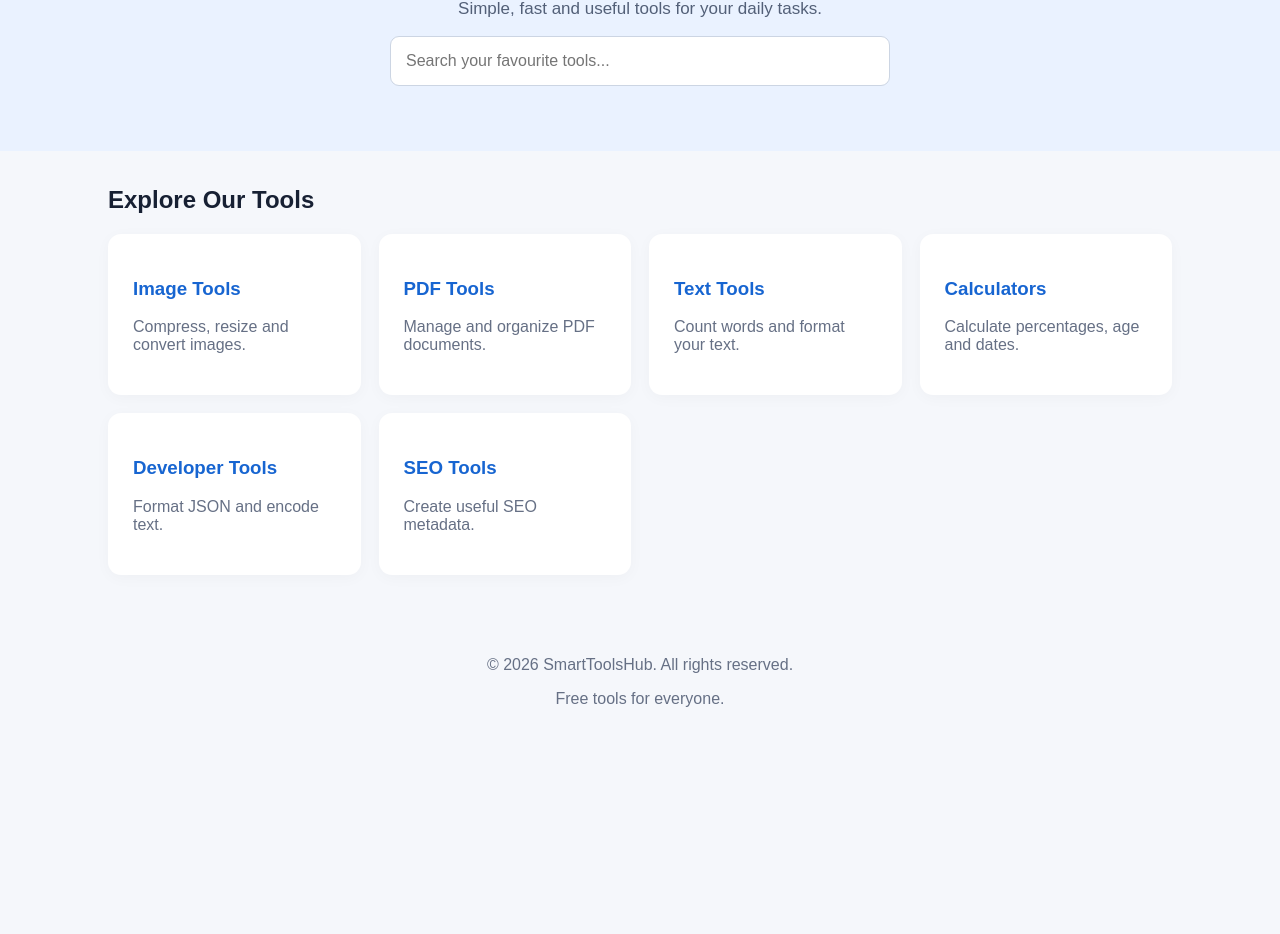
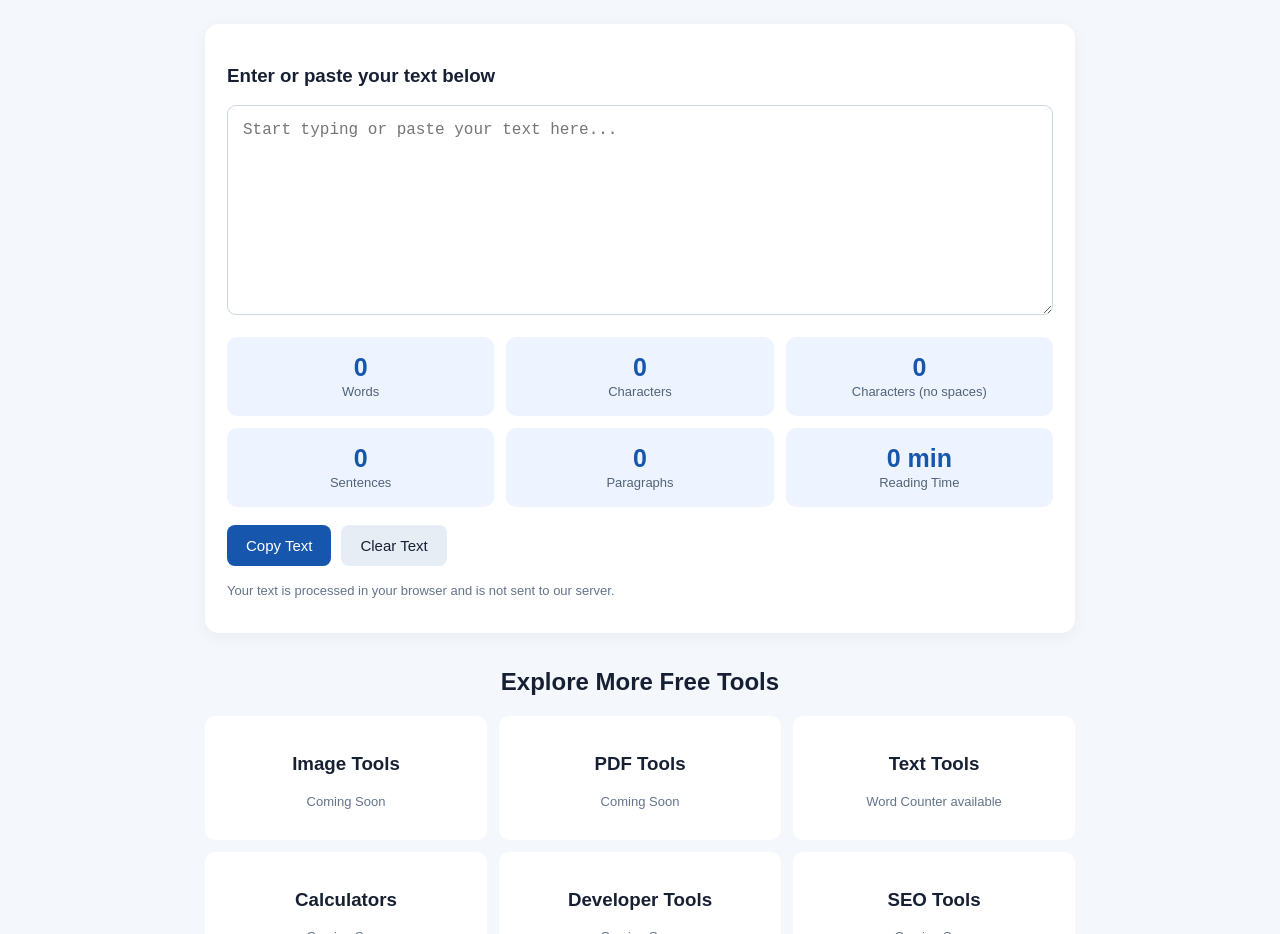
Before and after one commit to abdulrahmansagar25-ui/Smarttoolshub-, a plain HTML site: page index.html in a window 1280 px wide. Shown: the part 192-1126 px from the top of the page. Before the commit the page ends 946 px from the top, so only its background shows below. Drawn offline with Linux system fonts and the light colour scheme.

Commit message:
Update index.html

```diff
--- a/index.html
+++ b/index.html
@@ -1,65 +1,147 @@
+
 
 <!DOCTYPE html>
 <html lang="en">
 <head>
 <meta charset="UTF-8">
 <meta name="viewport" content="width=device-width, initial-scale=1.0">
+<meta name="description" content="Free online word counter. Count words, characters, sentences, paragraphs and reading time instantly.">
 <title>SmartToolsHub - Free Online Tools</title>
-<meta name="description" content="Discover free online tools for images, PDF, text and calculations. Simple, fast and easy to use.">
 <style>
 *{box-sizing:border-box}
-body{margin:0;font-family:Arial,sans-serif;background:#f5f7fb;color:#172033}
-header{background:#fff;padding:20px 6%;display:flex;justify-content:space-between;align-items:center;box-shadow:0 2px 12px #0000000d}
-.logo{font-size:23px;font-weight:bold;color:#1765d1}
-.hero{text-align:center;padding:65px 18px;background:#eaf2ff}
-.hero h1{font-size:36px;margin:0 0 15px}
-.hero p{color:#536078;font-size:17px}
-input{width:min(90%,500px);padding:15px;border:1px solid #ccd5e3;border-radius:9px;font-size:16px}
-main{max-width:1100px;margin:35px auto;padding:0 18px}
-h2{margin-bottom:20px}
-.grid{display:grid;grid-template-columns:repeat(auto-fit,minmax(220px,1fr));gap:18px}
-.card{background:white;padding:25px;border-radius:13px;box-shadow:0 3px 15px #00000008}
-.card h3{color:#1765d1}
-.card p{color:#667085}
-footer{text-align:center;padding:30px;color:#667085}
+body{margin:0;font-family:Arial,sans-serif;background:#f4f7fb;color:#172033}
+header{background:#142b50;color:white;padding:22px 15px;text-align:center}
+header h1{margin:0;font-size:27px}
+header p{margin:8px 0 0;color:#dce8ff}
+main{max-width:900px;margin:25px auto;padding:0 15px}
+.intro{text-align:center;margin-bottom:25px}
+.intro h2{font-size:27px;margin-bottom:8px}
+.intro p{color:#64748b}
+.tool{background:white;padding:22px;border-radius:14px;box-shadow:0 4px 18px #0000000c}
+textarea{width:100%;height:210px;padding:15px;border:1px solid #ccd5e2;border-radius:9px;font-size:16px;resize:vertical;outline-color:#2563eb}
+.stats{display:grid;grid-template-columns:repeat(3,1fr);gap:12px;margin-top:18px}
+.stat{background:#edf4ff;padding:16px 8px;text-align:center;border-radius:10px}
+.stat strong{display:block;font-size:25px;color:#1756ad}
+.stat span{font-size:13px;color:#52627a}
+.actions{display:flex;gap:10px;flex-wrap:wrap;margin-top:18px}
+button{border:0;border-radius:8px;padding:12px 19px;font-size:15px;cursor:pointer}
+.primary{background:#1756ad;color:white}
+.secondary{background:#e7edf5;color:#172033}
+button:hover{opacity:.88}
+.note{font-size:13px;color:#64748b;margin-top:17px}
+.categories{margin-top:35px}
+.categories h2{text-align:center}
+.cards{display:grid;grid-template-columns:repeat(3,1fr);gap:12px}
+.card{background:white;padding:18px;border-radius:10px;text-align:center}
+.card p{font-size:13px;color:#64748b}
+footer{text-align:center;padding:25px;color:#64748b;font-size:13px}
+@media(max-width:600px){
+.stats{grid-template-columns:repeat(2,1fr)}
+.cards{grid-template-columns:repeat(2,1fr)}
+.intro h2{font-size:23px}
+}
 </style>
 </head>
 <body>
+
 <header>
-<div class="logo">SmartToolsHub</div>
-<div>Free Online Tools</div>
+<h1>SmartToolsHub</h1>
+<p>Free Online Tools for Everyone</p>
 </header>
 
-<section class="hero">
-<h1>Free Online Tools for Everyone</h1>
-<p>Simple, fast and useful tools for your daily tasks.</p>
-<input id="search" placeholder="Search your favourite tools..." oninput="filterTools()">
+<main>
+<section class="intro">
+<h2>Free Online Word Counter</h2>
+<p>Count words, characters and reading time instantly.</p>
 </section>
 
-<main>
-<h2>Explore Our Tools</h2>
-<div class="grid" id="tools">
-<div class="card"><h3>Image Tools</h3><p>Compress, resize and convert images.</p></div>
-<div class="card"><h3>PDF Tools</h3><p>Manage and organize PDF documents.</p></div>
-<div class="card"><h3>Text Tools</h3><p>Count words and format your text.</p></div>
-<div class="card"><h3>Calculators</h3><p>Calculate percentages, age and dates.</p></div>
-<div class="card"><h3>Developer Tools</h3><p>Format JSON and encode text.</p></div>
-<div class="card"><h3>SEO Tools</h3><p>Create useful SEO metadata.</p></div>
+<section class="tool">
+<h3>Enter or paste your text below</h3>
+<textarea id="textInput" placeholder="Start typing or paste your text here..."></textarea>
+
+<div class="stats">
+<div class="stat"><strong id="words">0</strong><span>Words</span></div>
+<div class="stat"><strong id="characters">0</strong><span>Characters</span></div>
+<div class="stat"><strong id="noSpaces">0</strong><span>Characters (no spaces)</span></div>
+<div class="stat"><strong id="sentences">0</strong><span>Sentences</span></div>
+<div class="stat"><strong id="paragraphs">0</strong><span>Paragraphs</span></div>
+<div class="stat"><strong id="reading">0 min</strong><span>Reading Time</span></div>
 </div>
+
+<div class="actions">
+<button class="primary" onclick="copyText()">Copy Text</button>
+<button class="secondary" onclick="clearText()">Clear Text</button>
+</div>
+<p class="note">Your text is processed in your browser and is not sent to our server.</p>
+</section>
+
+<section class="categories">
+<h2>Explore More Free Tools</h2>
+<div class="cards">
+<div class="card"><h3>Image Tools</h3><p>Coming Soon</p></div>
+<div class="card"><h3>PDF Tools</h3><p>Coming Soon</p></div>
+<div class="card"><h3>Text Tools</h3><p>Word Counter available</p></div>
+<div class="card"><h3>Calculators</h3><p>Coming Soon</p></div>
+<div class="card"><h3>Developer Tools</h3><p>Coming Soon</p></div>
+<div class="card"><h3>SEO Tools</h3><p>Coming Soon</p></div>
+</div>
+</section>
 </main>
 
 <footer>
 <p>© 2026 SmartToolsHub. All rights reserved.</p>
-<p>Free tools for everyone.</p>
 </footer>
 
 <script>
-function filterTools(){
-const query=document.getElementById('search').value.toLowerCase();
-document.querySelectorAll('.card').forEach(card=>{
-card.style.display=card.innerText.toLowerCase().includes(query)?'block':'none';
-});
+const textInput = document.getElementById("textInput");
+
+function countText(){
+ const text = textInput.value;
+ const trimmed = text.trim();
+
+ const words = trimmed ? trimmed.split(/\s+/).length : 0;
+ const characters = text.length;
+ const noSpaces = text.replace(/\s/g,"").length;
+ const sentences = trimmed
+   ? (trimmed.match(/[.!?]+(?=\s|$)/g) || []).length
+   : 0;
+ const paragraphs = trimmed
+   ? trimmed.split(/\n\s*\n/).filter(p => p.trim()).length
+   : 0;
+ const reading = words ? Math.max(1,Math.ceil(words/200)) : 0;
+
+ document.getElementById("words").textContent = words;
+ document.getElementById("characters").textContent = characters;
+ document.getElementById("noSpaces").textContent = noSpaces;
+ document.getElementById("sentences").textContent = sentences;
+ document.getElementById("paragraphs").textContent = paragraphs;
+ document.getElementById("reading").textContent = reading + " min";
 }
+
+function clearText(){
+ textInput.value = "";
+ countText();
+ textInput.focus();
+}
+
+async function copyText(){
+ if(!textInput.value){
+   alert("Please enter some text first.");
+   return;
+ }
+ try{
+   await navigator.clipboard.writeText(textInput.value);
+   alert("Text copied successfully!");
+ }catch(error){
+   textInput.select();
+   document.execCommand("copy");
+   alert("Text copied!");
+ }
+}
+
+textInput.addEventListener("input",countText);
+countText();
 </script>
+
 </body>
 </html>
```
